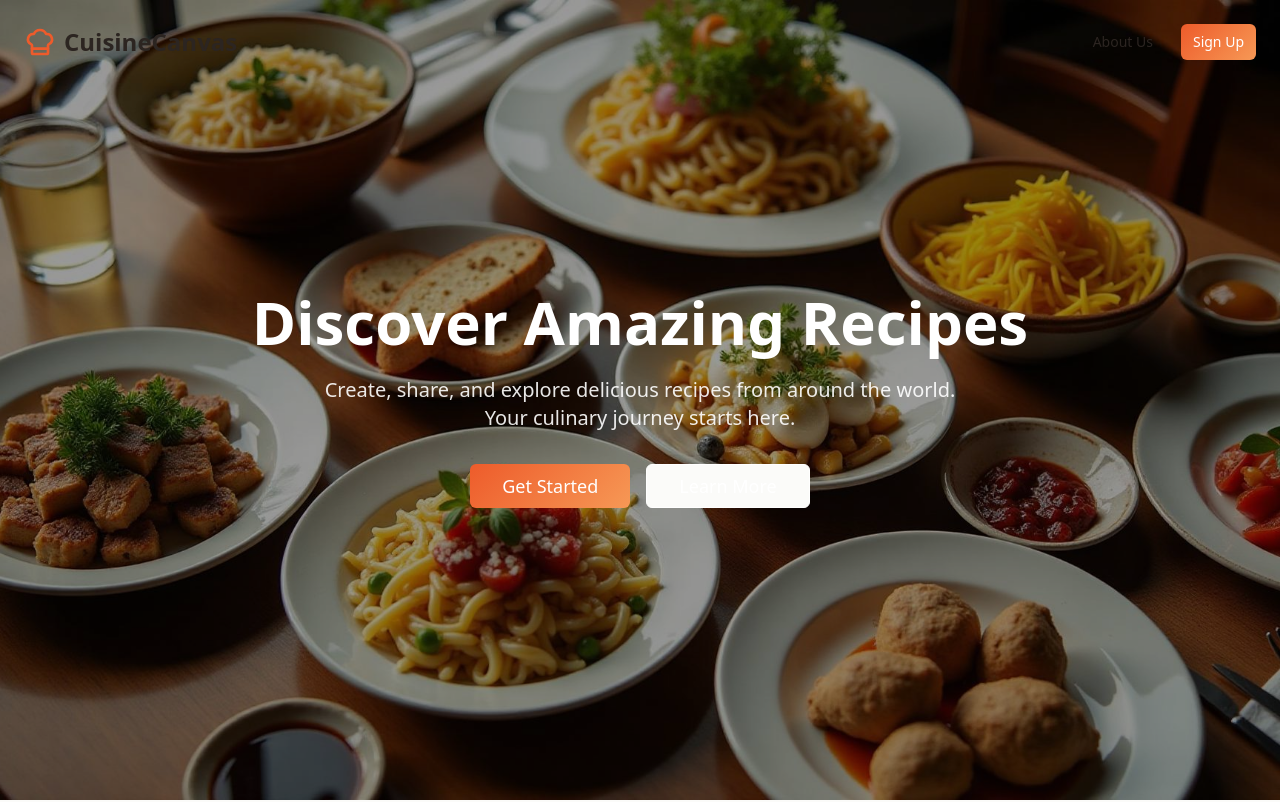
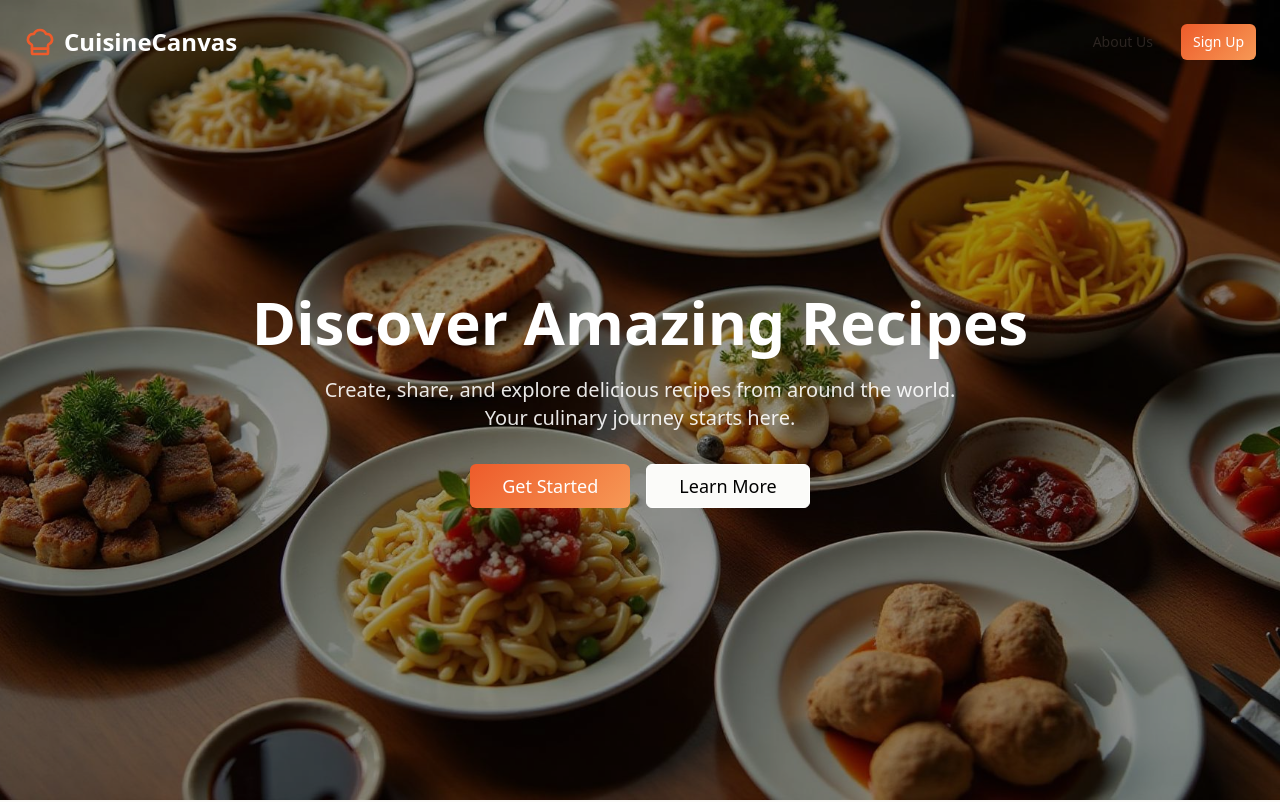
Before and after one commit to durva912/cuisine-canvas-collection, a React (Vite) app: page / in a window 1280 px wide. Shown: the top 802 px of the page. Built offline with nearby package versions, Linux system fonts and the light colour scheme.

Commit message:
Update index page styling
Set website name to white and "learn more" text to black on the index page.

```diff
--- a/src/pages/Index.tsx
+++ b/src/pages/Index.tsx
@@ -12,7 +12,7 @@ const Index = () => {
       <header className="absolute top-0 left-0 right-0 z-10 flex justify-between items-center p-6">
         <div className="flex items-center space-x-2">
           <ChefHat className="h-8 w-8 text-primary" />
-          <span className="text-2xl font-bold text-foreground">CuisineCanvas</span>
+          <span className="text-2xl font-bold text-white">CuisineCanvas</span>
         </div>
         <nav className="flex space-x-4">
           <Link to="/about">
@@ -49,7 +49,7 @@ const Index = () => {
               </Button>
             </Link>
             <Link to="/about">
-              <Button variant="outline" size="lg" className="text-white border-white hover:bg-white hover:text-foreground text-lg px-8 py-4">
+              <Button variant="outline" size="lg" className="text-black border-white hover:bg-white hover:text-black text-lg px-8 py-4">
                 Learn More
               </Button>
             </Link>
```
